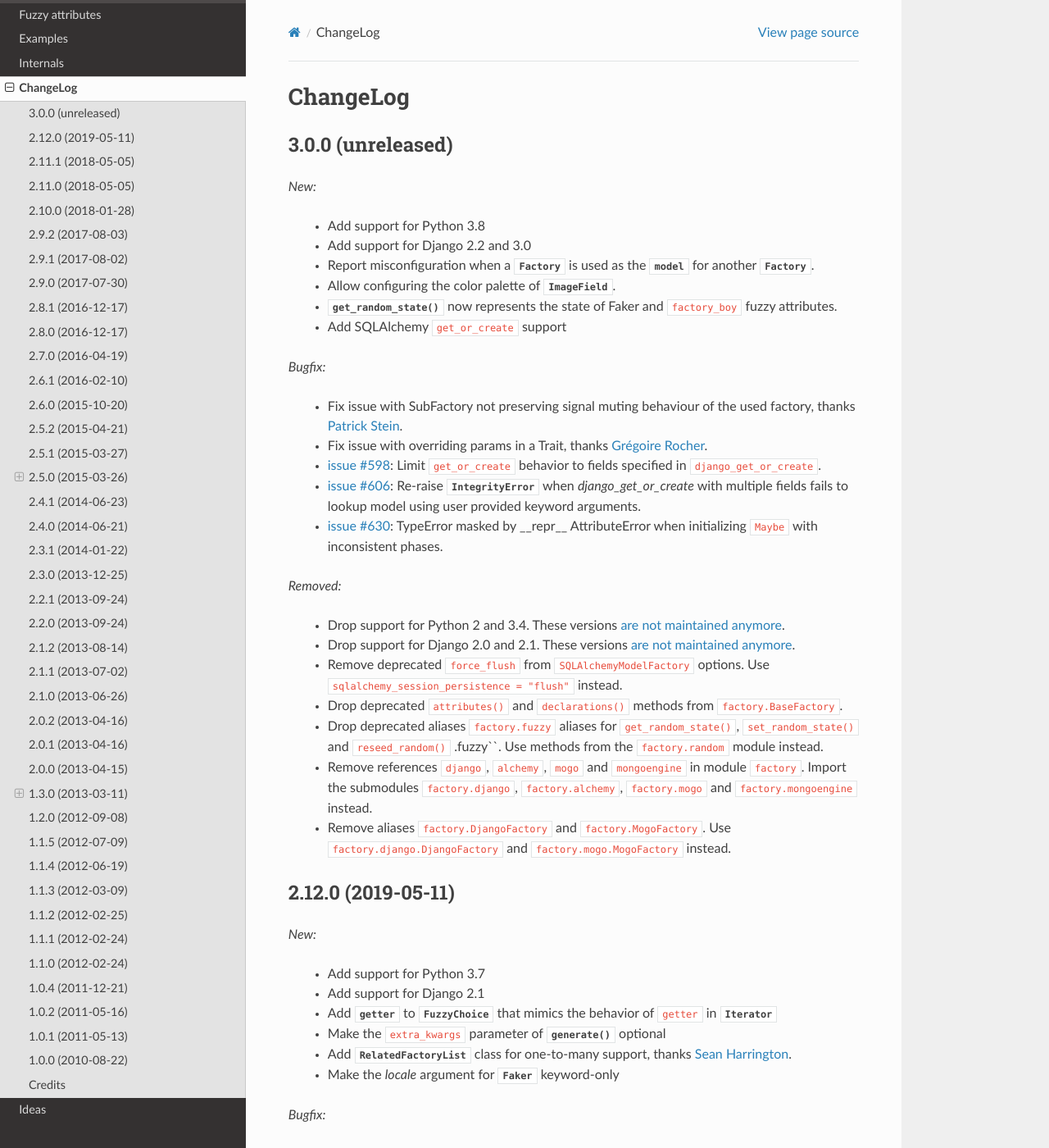
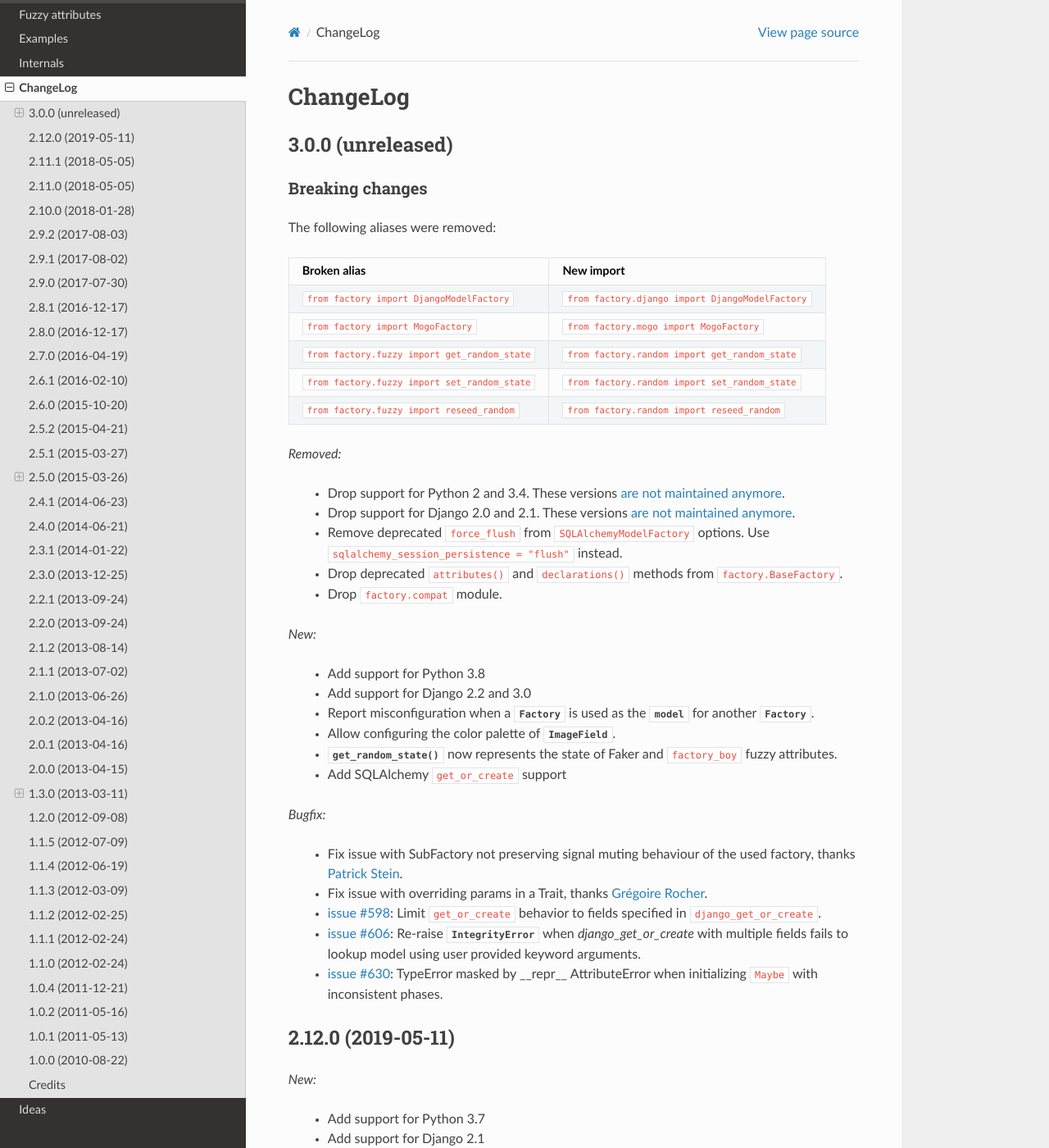
Before and after one commit to FactoryBoy/factory_boy, a Sphinx documentation site: the page built from docs/changelog.rst, in a window 1280 px wide and 1400 px high. Shown: the whole window at 82% size. Built offline with Sphinx 7.4.7 and the Read the Docs theme 2.0.0, drawn with Linux system fonts in a browser that asks for light colours.

Commit message:
Make a breaking changes summary in change log
Helps users identify breaking changes and the recommended import.

Also, fix a couple formatting issues with the changelog.

```diff
--- a/docs/changelog.rst
+++ b/docs/changelog.rst
@@ -3,6 +3,34 @@
 
 3.0.0 (unreleased)
 ------------------
+
+Breaking changes
+""""""""""""""""
+
+The following aliases were removed:
+
++------------------------------------------------+---------------------------------------------------+
+| Broken alias                                   | New import                                        |
++================================================+===================================================+
+| ``from factory import DjangoModelFactory``     | ``from factory.django import DjangoModelFactory`` |
++------------------------------------------------+---------------------------------------------------+
+| ``from factory import MogoFactory``            | ``from factory.mogo import MogoFactory``          |
++------------------------------------------------+---------------------------------------------------+
+| ``from factory.fuzzy import get_random_state`` | ``from factory.random import get_random_state``   |
++------------------------------------------------+---------------------------------------------------+
+| ``from factory.fuzzy import set_random_state`` | ``from factory.random import set_random_state``   |
++------------------------------------------------+---------------------------------------------------+
+| ``from factory.fuzzy import reseed_random``    | ``from factory.random import reseed_random``      |
++------------------------------------------------+---------------------------------------------------+
+
+*Removed:*
+
+    - Drop support for Python 2 and 3.4. These versions `are not maintained anymore <https://devguide.python.org/devcycle/#end-of-life-branches>`__.
+    - Drop support for Django 2.0 and 2.1. These versions `are not maintained anymore <https://www.djangoproject.com/download/#supported-versions>`__.
+    - Remove deprecated ``force_flush`` from ``SQLAlchemyModelFactory`` options. Use
+      ``sqlalchemy_session_persistence = "flush"`` instead.
+    - Drop deprecated ``attributes()`` and ``declarations()`` methods from ``factory.BaseFactory``.
+    - Drop ``factory.compat`` module.
 
 *New:*
 
@@ -20,23 +48,6 @@
     - :issue:`598`: Limit ``get_or_create`` behavior to fields specified in ``django_get_or_create``.
     - :issue:`606`: Re-raise :class:`~django.db.IntegrityError` when `django_get_or_create` with multiple fields fails to lookup model using user provided keyword arguments.
     - :issue:`630`: TypeError masked by __repr__ AttributeError when initializing ``Maybe`` with inconsistent phases.
-
-*Removed:*
-
-    - Drop support for Python 2 and 3.4. These versions `are not maintained anymore <https://devguide.python.org/devcycle/#end-of-life-branches>`__.
-    - Drop support for Django 2.0 and 2.1. These versions `are not maintained anymore <https://www.djangoproject.com/download/#supported-versions>`__.
-    - Remove deprecated ``force_flush`` from ``SQLAlchemyModelFactory`` options. Use
-      ``sqlalchemy_session_persistence = "flush"`` instead.
-    - Drop deprecated ``attributes()`` and ``declarations()`` methods from ``factory.BaseFactory``.
-    - Drop deprecated aliases ``factory.fuzzy`` aliases for ``get_random_state()``, ``set_random_state()`` and
-      ``reseed_random()`` .fuzzy``. Use methods from the ``factory.random`` module instead.
-    - Remove references ``django``, ``alchemy``, ``mogo`` and ``mongoengine``
-      in module ``factory``. Import the submodules ``factory.django``,
-      ``factory.alchemy``, ``factory.mogo`` and ``factory.mongoengine``
-      instead.
-    - Remove aliases ``factory.DjangoFactory`` and ``factory.MogoFactory``. Use
-      ``factory.django.DjangoFactory`` and ``factory.mogo.MogoFactory``
-      instead.
 
 
 2.12.0 (2019-05-11)
```
